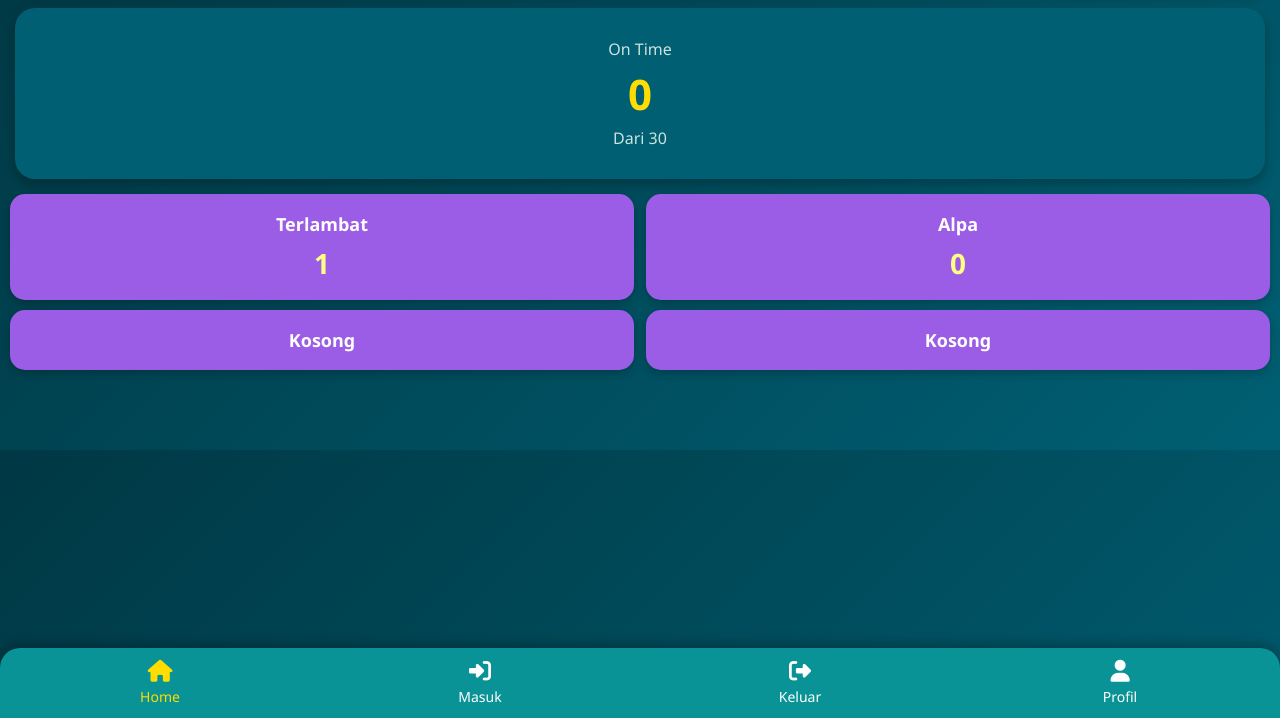
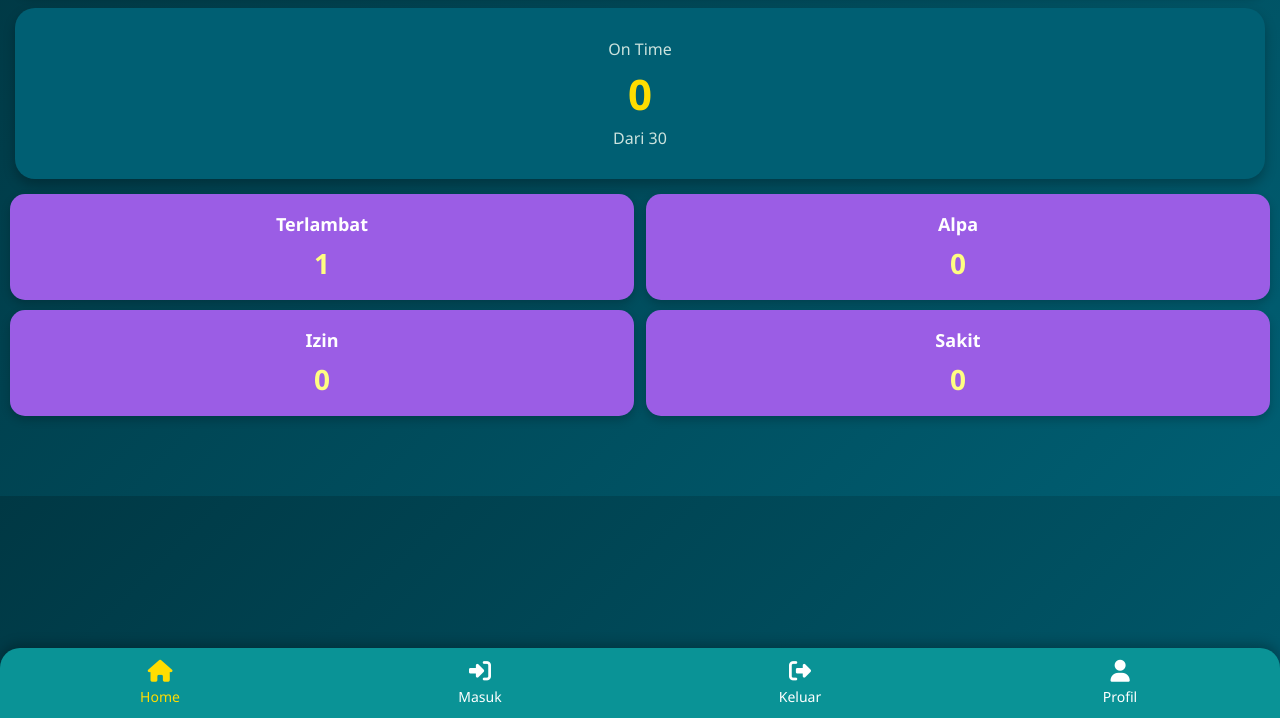
Before and after one commit to Gbrn678/Branzz, a plain HTML site: page index.html in a window 1280 px wide. Shown: the part 82-800 px from the top of the page. Drawn offline with Linux system fonts and the light colour scheme.

Commit message:
index.html

```diff
--- a/index.html
+++ b/index.html
@@ -139,8 +139,12 @@
   </div>
 
   <div class="row">
-    <div class="small-card">Kosong</div>
-    <div class="small-card">Kosong</div>
+    <div class="small-card">
+      Izin <h2>0</h2>
+    </div>
+    <div class="small-card">
+      Sakit <h2>0</h2>
+    </div>
   </div>
 
   <div class="spacer"></div>
```
